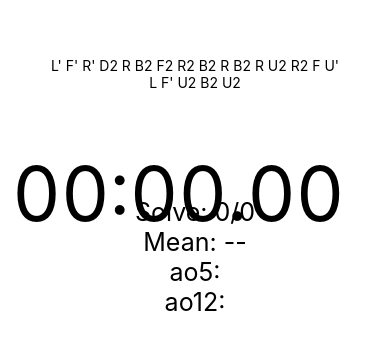
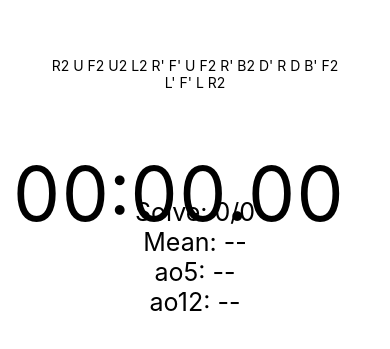
Before and after one commit to jacobyangg9/CubeClock, a React Native app: screen / in a window 390 px wide. Shown: the part 127-476 px from the top of the page. Built offline with nearby package versions, Linux system fonts and the light colour scheme.

Commit message:
random scrambles

```diff
--- a/App.js
+++ b/App.js
@@ -92,7 +92,26 @@ const App = () => {
     }
   }, [recordedTimes]); // Runs whenever recordedTimes updates
 
+  const generateScramble = (length = 20) => {
+    const moves = ["U", "D", "L", "R", "F", "B"];
+    const modifiers = ["", "'", "2"]
+    let scramble = [];
+    let lastMove = "";
 
+    for (let i = 0; i < length; i++) {
+      let move;
+      do {
+        move = moves[Math.floor(Math.random() * moves.length)];
+      } while (move === lastMove); // Prevent repeating the same face
+
+      lastMove = move;
+      const modifier = modifiers[Math.floor(Math.random() * modifiers.length)];
+      scramble.push(move + modifier);
+
+    }
+
+    return scramble.join(" ");
+  }
 
   return (
     <SafeAreaView style={styles.container}>
@@ -103,7 +122,7 @@ const App = () => {
           <Text style={[
               styles.scrambleText,
               { opacity: isVisible ? '1' : '0' }, // Dynamically controls visibility of the stats view
-              ]}>L' F' R' D2 R B2 F2 R2 B2 R B2 R U2 R2 F U' L F' U2 B2 U2</Text>
+              ]}>{generateScramble()}</Text>
           </View>
         <View style={styles.startTimer}>
           <View style={styles.timerWrapper}>
@@ -119,8 +138,8 @@ const App = () => {
           ]}>
               <Text style={styles.timeDescriptions}>Solve: {solveNumber}/{solveNumber}</Text>
               <Text style={styles.timeDescriptions}>Mean: {sessionStarted ? formatTime(averageTime) : '--'}</Text>
-              <Text style={styles.timeDescriptions}>ao5:</Text>
-              <Text style={styles.timeDescriptions}>ao12:</Text>
+              <Text style={styles.timeDescriptions}>ao5: --</Text>
+              <Text style={styles.timeDescriptions}>ao12: --</Text>
           </View>
         </View>
       </TouchableOpacity>
--- a/app.json
+++ b/app.json
@@ -4,11 +4,11 @@
     "slug": "CubeClock",
     "version": "1.0.0",
     "orientation": "portrait",
-    "icon": "/Users/jacob/CubeNewClock/assets/cubeClockAppLogo.jpg",
+    "icon": "/Users/jacob/CubeNewClock/assets/cubeClockLogo.jpg",
     "userInterfaceStyle": "light",
     "newArchEnabled": true,
     "splash": {
-      "image": "/Users/jacob/CubeNewClock/assets/cubeClockAppLogo.jpg",
+      "image": "/Users/jacob/CubeNewClock/assets/cubeClockLogo.jpg",
       "resizeMode": "contain",
       "backgroundColor": "#ffffff"
     },
@@ -17,12 +17,12 @@
     },
     "android": {
       "adaptiveIcon": {
-        "foregroundImage": "/Users/jacob/CubeNewClock/assets/cubeClockAppLogo.jpg",
+        "foregroundImage": "/Users/jacob/CubeNewClock/assets/cubeClockLogo.jpg",
         "backgroundColor": "#ffffff"
       }
     },
     "web": {
-      "favicon": "/Users/jacob/CubeNewClock/assets/cubeClockAppLogo.jpg"
+      "favicon": "/Users/jacob/CubeNewClock/assets/cubeClockLogo.jpg"
     }
   }
 }
```
Also changed, not shown: assets/cubeClockAppLogo.jpg (deleted), assets/cubeClockLogo.png (added).
